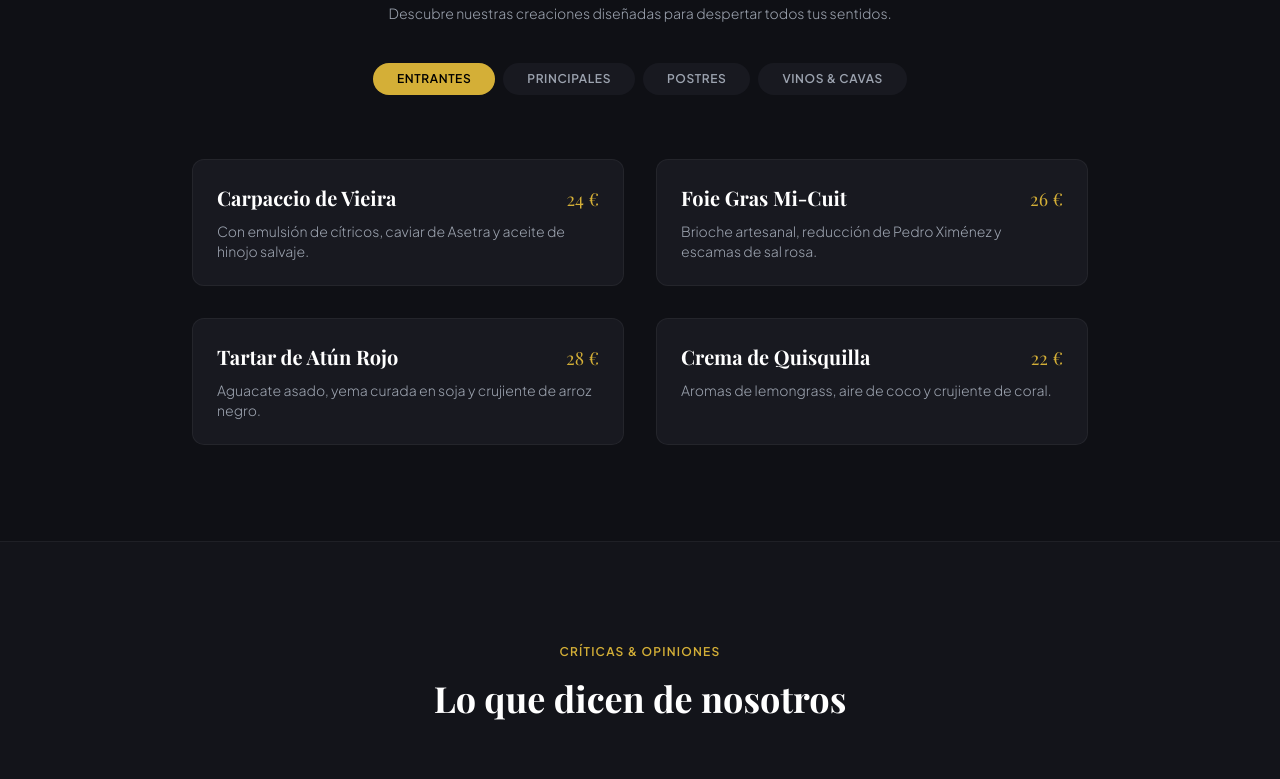
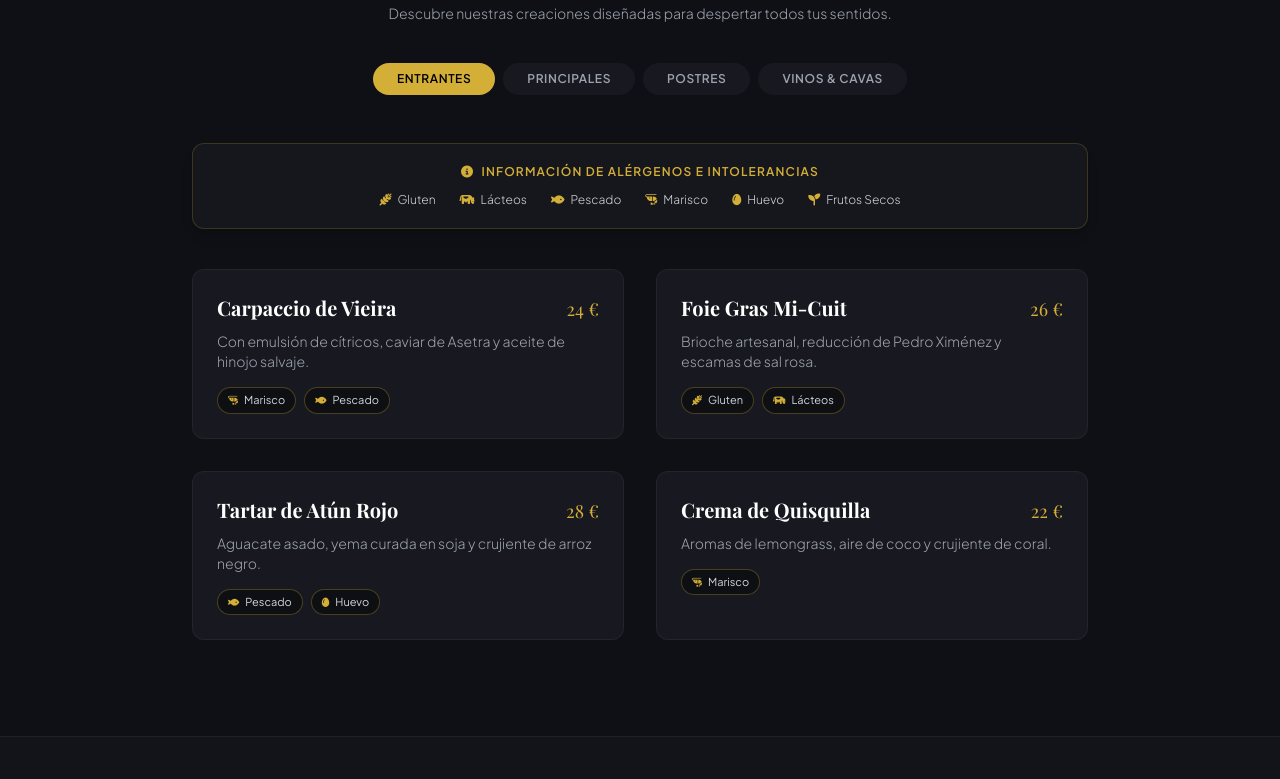
Before and after one commit to spinero-a11y/Modelo-de-Restaurante, a plain HTML site: page index.html in a window 1280 px wide. Shown: the part 1590-2369 px from the top of the page. Drawn offline with nearby package versions, Linux system fonts and the light colour scheme; a web font is replaced by a local one.

Commit message:
Add files via upload

```diff
--- a/index.html
+++ b/index.html
@@ -135,23 +135,38 @@
         </div>
     </section>
 
-    <!-- Menú Interactivo -->
+  <!-- Menú Interactivo con Alérgenos e Intolerancias -->
     <section id="menu" class="py-24 px-6">
-        <div class="max-w-5xl mx-auto text-center space-y-4 mb-16">
+        <div class="max-w-5xl mx-auto text-center space-y-4 mb-12">
             <span class="text-gold tracking-widest uppercase text-xs font-semibold">Propuesta Culinaria</span>
             <h2 class="font-serif text-4xl md:text-5xl font-bold text-white">Nuestra Carta</h2>
             <p class="text-gray-400 max-w-lg mx-auto font-light text-sm">Descubre nuestras creaciones diseñadas para despertar todos tus sentidos.</p>
 
-            <!-- Tabs -->
+            <!-- Tabs de Categorías -->
             <div class="flex flex-wrap justify-center gap-2 pt-6">
-                <button onclick="switchTab('entrantes')" id="btn-entrantes" class="menu-tab px-6 py-2 rounded-full text-xs tracking-wider uppercase font-semibold transition bg-gold text-black">Entrantes</button>
-                <button onclick="switchTab('principales')" id="btn-principales" class="menu-tab px-6 py-2 rounded-full text-xs tracking-wider uppercase font-semibold transition bg-darkCard text-gray-400 hover:text-white">Principales</button>
-                <button onclick="switchTab('postres')" id="btn-postres" class="menu-tab px-6 py-2 rounded-full text-xs tracking-wider uppercase font-semibold transition bg-darkCard text-gray-400 hover:text-white">Postres</button>
-                <button onclick="switchTab('vinos')" id="btn-vinos" class="menu-tab px-6 py-2 rounded-full text-xs tracking-wider uppercase font-semibold transition bg-darkCard text-gray-400 hover:text-white">Vinos & Cavas</button>
+                <button onclick="switchTab('entrantes')" id="btn-entrantes" class="menu-tab px-6 py-2 rounded-full text-xs tracking-wider uppercase font-semibold transition bg-gold text-black cursor-pointer">Entrantes</button>
+                <button onclick="switchTab('principales')" id="btn-principales" class="menu-tab px-6 py-2 rounded-full text-xs tracking-wider uppercase font-semibold transition bg-darkCard text-gray-400 hover:text-white cursor-pointer">Principales</button>
+                <button onclick="switchTab('postres')" id="btn-postres" class="menu-tab px-6 py-2 rounded-full text-xs tracking-wider uppercase font-semibold transition bg-darkCard text-gray-400 hover:text-white cursor-pointer">Postres</button>
+                <button onclick="switchTab('vinos')" id="btn-vinos" class="menu-tab px-6 py-2 rounded-full text-xs tracking-wider uppercase font-semibold transition bg-darkCard text-gray-400 hover:text-white cursor-pointer">Vinos & Cavas</button>
             </div>
         </div>
 
-        <!-- Contenido de Tabs -->
+        <!-- Leyenda Informativa de Alérgenos -->
+        <div class="max-w-4xl mx-auto mb-10 p-5 bg-darkCard/80 border border-gold/20 rounded-xl text-center shadow-lg">
+            <span class="text-xs font-semibold text-gold tracking-widest uppercase block mb-3">
+                <i class="fa-solid fa-circle-info mr-1"></i> Información de Alérgenos e Intolerancias
+            </span>
+            <div class="flex flex-wrap justify-center gap-6 text-xs text-gray-300 font-light">
+                <span class="flex items-center gap-1.5"><i class="fa-solid fa-wheat-awn text-gold"></i> Gluten</span>
+                <span class="flex items-center gap-1.5"><i class="fa-solid fa-cow text-gold"></i> Lácteos</span>
+                <span class="flex items-center gap-1.5"><i class="fa-solid fa-fish text-gold"></i> Pescado</span>
+                <span class="flex items-center gap-1.5"><i class="fa-solid fa-shrimp text-gold"></i> Marisco</span>
+                <span class="flex items-center gap-1.5"><i class="fa-solid fa-egg text-gold"></i> Huevo</span>
+                <span class="flex items-center gap-1.5"><i class="fa-solid fa-seedling text-gold"></i> Frutos Secos</span>
+            </div>
+        </div>
+
+        <!-- Platos con sus Alérgenos -->
         <div class="max-w-4xl mx-auto">
             <!-- Entrantes -->
             <div id="content-entrantes" class="menu-content grid grid-cols-1 md:grid-cols-2 gap-8">
@@ -161,27 +176,45 @@
                         <span class="text-gold font-serif text-lg">24 €</span>
                     </div>
                     <p class="text-gray-400 text-sm font-light">Con emulsión de cítricos, caviar de Asetra y aceite de hinojo salvaje.</p>
+                    <div class="flex gap-2 pt-2 text-[11px] text-gray-300">
+                        <span class="bg-black/40 border border-gold/30 px-2.5 py-1 rounded-full flex items-center gap-1.5"><i class="fa-solid fa-shrimp text-gold text-[10px]"></i> Marisco</span>
+                        <span class="bg-black/40 border border-gold/30 px-2.5 py-1 rounded-full flex items-center gap-1.5"><i class="fa-solid fa-fish text-gold text-[10px]"></i> Pescado</span>
+                    </div>
                 </div>
+
                 <div class="bg-darkCard p-6 rounded-xl border border-white/5 space-y-2">
                     <div class="flex justify-between items-baseline">
                         <h4 class="font-serif text-xl font-bold text-white">Foie Gras Mi-Cuit</h4>
                         <span class="text-gold font-serif text-lg">26 €</span>
                     </div>
                     <p class="text-gray-400 text-sm font-light">Brioche artesanal, reducción de Pedro Ximénez y escamas de sal rosa.</p>
+                    <div class="flex gap-2 pt-2 text-[11px] text-gray-300">
+                        <span class="bg-black/40 border border-gold/30 px-2.5 py-1 rounded-full flex items-center gap-1.5"><i class="fa-solid fa-wheat-awn text-gold text-[10px]"></i> Gluten</span>
+                        <span class="bg-black/40 border border-gold/30 px-2.5 py-1 rounded-full flex items-center gap-1.5"><i class="fa-solid fa-cow text-gold text-[10px]"></i> Lácteos</span>
+                    </div>
                 </div>
+
                 <div class="bg-darkCard p-6 rounded-xl border border-white/5 space-y-2">
                     <div class="flex justify-between items-baseline">
                         <h4 class="font-serif text-xl font-bold text-white">Tartar de Atún Rojo</h4>
                         <span class="text-gold font-serif text-lg">28 €</span>
                     </div>
                     <p class="text-gray-400 text-sm font-light">Aguacate asado, yema curada en soja y crujiente de arroz negro.</p>
+                    <div class="flex gap-2 pt-2 text-[11px] text-gray-300">
+                        <span class="bg-black/40 border border-gold/30 px-2.5 py-1 rounded-full flex items-center gap-1.5"><i class="fa-solid fa-fish text-gold text-[10px]"></i> Pescado</span>
+                        <span class="bg-black/40 border border-gold/30 px-2.5 py-1 rounded-full flex items-center gap-1.5"><i class="fa-solid fa-egg text-gold text-[10px]"></i> Huevo</span>
+                    </div>
                 </div>
+
                 <div class="bg-darkCard p-6 rounded-xl border border-white/5 space-y-2">
                     <div class="flex justify-between items-baseline">
                         <h4 class="font-serif text-xl font-bold text-white">Crema de Quisquilla</h4>
                         <span class="text-gold font-serif text-lg">22 €</span>
                     </div>
                     <p class="text-gray-400 text-sm font-light">Aromas de lemongrass, aire de coco y crujiente de coral.</p>
+                    <div class="flex gap-2 pt-2 text-[11px] text-gray-300">
+                        <span class="bg-black/40 border border-gold/30 px-2.5 py-1 rounded-full flex items-center gap-1.5"><i class="fa-solid fa-shrimp text-gold text-[10px]"></i> Marisco</span>
+                    </div>
                 </div>
             </div>
 
@@ -193,14 +226,23 @@
                         <span class="text-gold font-serif text-lg">48 €</span>
                     </div>
                     <p class="text-gray-400 text-sm font-light">Puré de patata trufada, chalotas glaseadas al oporto y jus de ternera.</p>
+                    <div class="flex gap-2 pt-2 text-[11px] text-gray-300">
+                        <span class="bg-black/40 border border-gold/30 px-2.5 py-1 rounded-full flex items-center gap-1.5"><i class="fa-solid fa-cow text-gold text-[10px]"></i> Lácteos</span>
+                    </div>
                 </div>
+
                 <div class="bg-darkCard p-6 rounded-xl border border-white/5 space-y-2">
                     <div class="flex justify-between items-baseline">
                         <h4 class="font-serif text-xl font-bold text-white">Lubina Salvaje al Horno</h4>
                         <span class="text-gold font-serif text-lg">38 €</span>
                     </div>
                     <p class="text-gray-400 text-sm font-light">Fideos de calamar, emulsión de plancton marino y ajoblanco suave.</p>
+                    <div class="flex gap-2 pt-2 text-[11px] text-gray-300">
+                        <span class="bg-black/40 border border-gold/30 px-2.5 py-1 rounded-full flex items-center gap-1.5"><i class="fa-solid fa-fish text-gold text-[10px]"></i> Pescado</span>
+                        <span class="bg-black/40 border border-gold/30 px-2.5 py-1 rounded-full flex items-center gap-1.5"><i class="fa-solid fa-seedling text-gold text-[10px]"></i> Frutos Secos</span>
+                    </div>
                 </div>
+
                 <div class="bg-darkCard p-6 rounded-xl border border-white/5 space-y-2">
                     <div class="flex justify-between items-baseline">
                         <h4 class="font-serif text-xl font-bold text-white">Pichón de Cazador</h4>
@@ -208,12 +250,17 @@
                     </div>
                     <p class="text-gray-400 text-sm font-light">Pechuga asada al punto, muslito confitado y reducción de frutos rojos.</p>
                 </div>
+
                 <div class="bg-darkCard p-6 rounded-xl border border-white/5 space-y-2">
                     <div class="flex justify-between items-baseline">
                         <h4 class="font-serif text-xl font-bold text-white">Arroz Cremoso de Bogavante</h4>
                         <span class="text-gold font-serif text-lg">36 €</span>
                     </div>
                     <p class="text-gray-400 text-sm font-light">Caldo concentrado de crustáceos, sofrito tradicional y alioli de azafrán.</p>
+                    <div class="flex gap-2 pt-2 text-[11px] text-gray-300">
+                        <span class="bg-black/40 border border-gold/30 px-2.5 py-1 rounded-full flex items-center gap-1.5"><i class="fa-solid fa-shrimp text-gold text-[10px]"></i> Marisco</span>
+                        <span class="bg-black/40 border border-gold/30 px-2.5 py-1 rounded-full flex items-center gap-1.5"><i class="fa-solid fa-egg text-gold text-[10px]"></i> Huevo</span>
+                    </div>
                 </div>
             </div>
 
@@ -225,13 +272,22 @@
                         <span class="text-gold font-serif text-lg">16 €</span>
                     </div>
                     <p class="text-gray-400 text-sm font-light">Chocolate Valrhona 70%, interior de praliné crujiente y helado de vainilla Bourbon.</p>
+                    <div class="flex gap-2 pt-2 text-[11px] text-gray-300">
+                        <span class="bg-black/40 border border-gold/30 px-2.5 py-1 rounded-full flex items-center gap-1.5"><i class="fa-solid fa-cow text-gold text-[10px]"></i> Lácteos</span>
+                        <span class="bg-black/40 border border-gold/30 px-2.5 py-1 rounded-full flex items-center gap-1.5"><i class="fa-solid fa-seedling text-gold text-[10px]"></i> Frutos Secos</span>
+                    </div>
                 </div>
+
                 <div class="bg-darkCard p-6 rounded-xl border border-white/5 space-y-2">
                     <div class="flex justify-between items-baseline">
                         <h4 class="font-serif text-xl font-bold text-white">Tarta de Queso L'Étoile</h4>
                         <span class="text-gold font-serif text-lg">14 €</span>
                     </div>
                     <p class="text-gray-400 text-sm font-light">Selección de quesos artesanales, crema ligera y mermelada de higos casera.</p>
+                    <div class="flex gap-2 pt-2 text-[11px] text-gray-300">
+                        <span class="bg-black/40 border border-gold/30 px-2.5 py-1 rounded-full flex items-center gap-1.5"><i class="fa-solid fa-cow text-gold text-[10px]"></i> Lácteos</span>
+                        <span class="bg-black/40 border border-gold/30 px-2.5 py-1 rounded-full flex items-center gap-1.5"><i class="fa-solid fa-wheat-awn text-gold text-[10px]"></i> Gluten</span>
+                    </div>
                 </div>
             </div>
 
@@ -244,6 +300,7 @@
                     </div>
                     <p class="text-gray-400 text-sm font-light">Rioja DOCa - Elegante, complejo con notas balsámicas y fruta madura.</p>
                 </div>
+
                 <div class="bg-darkCard p-6 rounded-xl border border-white/5 space-y-2">
                     <div class="flex justify-between items-baseline">
                         <h4 class="font-serif text-xl font-bold text-white">Dom Pérignon Vintage</h4>
```
